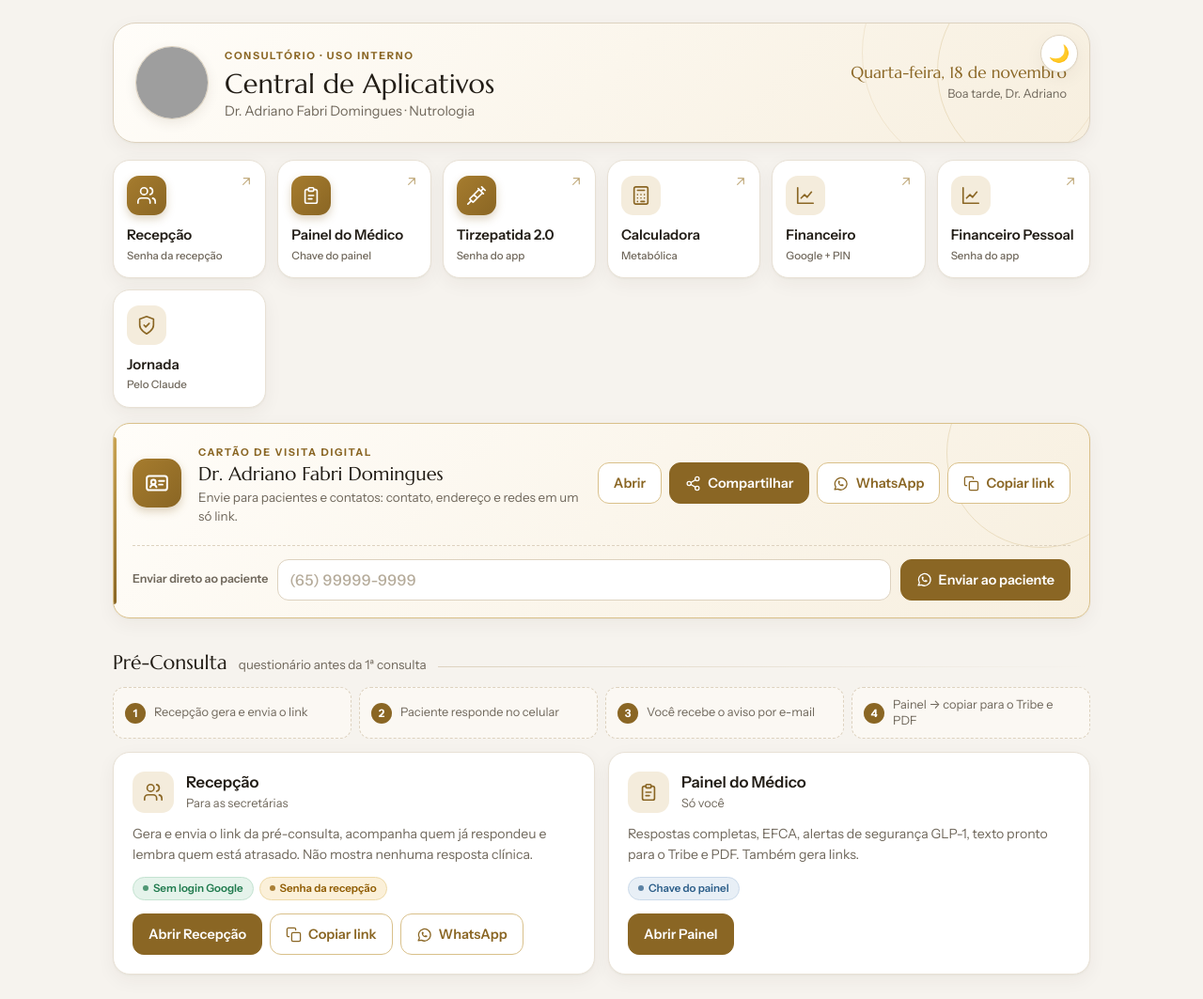
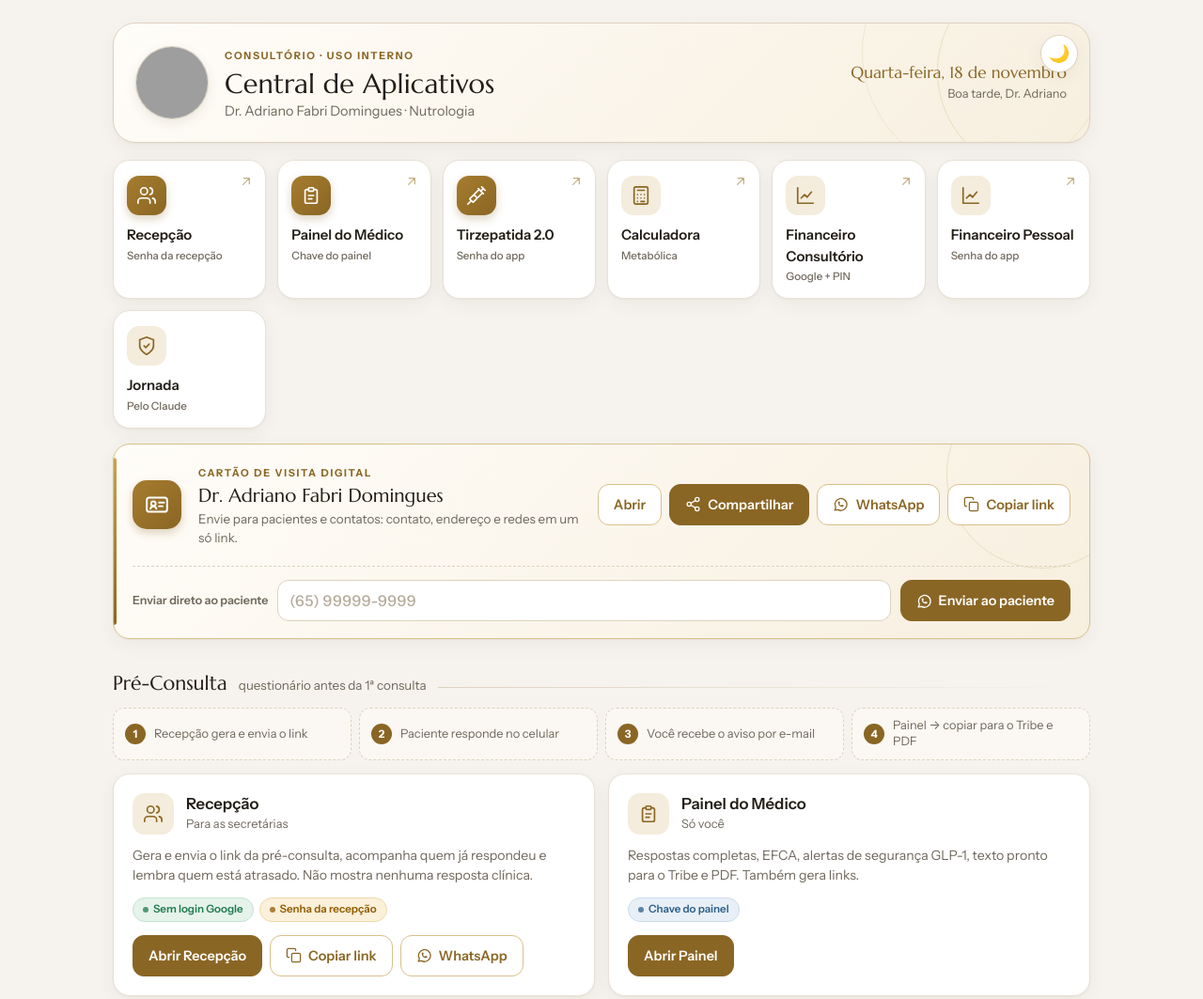
Before and after one commit to adrianofabri/adrianofabri.github.io, a plain HTML site: page index.html in a window 1280 px wide. Shown: the top 1063 px of the page at 94% size. Drawn offline with Linux system fonts and the light colour scheme; grey boxes are pictures that could not be loaded.

Commit message:
Update index.html

```diff
--- a/index.html
+++ b/index.html
@@ -242,7 +242,7 @@ html[data-theme="dark"] .envio input{background:var(--surface2)}
   <a class="qt pri" href="https://adrianofabri.github.io/pre-consulta/" target="_blank" rel="noopener"><span class="ic"><svg class="i"><use href="#i-painel"/></svg></span><span><b>Painel do Médico</b><small>Chave do painel</small></span><svg class="i ar"><use href="#i-seta"/></svg></a>
   <a class="qt pri" href="tirzepatida/" target="_blank" rel="noopener"><span class="ic"><svg class="i"><use href="#i-tirze"/></svg></span><span><b>Tirzepatida 2.0</b><small>Senha do app</small></span><svg class="i ar"><use href="#i-seta"/></svg></a>
   <a class="qt" href="tirzepatida/calculadora.html" target="_blank" rel="noopener"><span class="ic"><svg class="i"><use href="#i-calc"/></svg></span><span><b>Calculadora</b><small>Metabólica</small></span><svg class="i ar"><use href="#i-seta"/></svg></a>
-  <a class="qt" href="https://script.google.com/macros/s/AKfycbwO797VFxIZabeqJtHt90NMCU5tHv0UpRmULhBIZSX5tIsKgKacLeZzb0kiLuheZkQN/exec" target="_blank" rel="noopener"><span class="ic"><svg class="i"><use href="#i-fin"/></svg></span><span><b>Financeiro</b><small>Google + PIN</small></span><svg class="i ar"><use href="#i-seta"/></svg></a>
+  <a class="qt" href="https://script.google.com/macros/s/AKfycbwO797VFxIZabeqJtHt90NMCU5tHv0UpRmULhBIZSX5tIsKgKacLeZzb0kiLuheZkQN/exec" target="_blank" rel="noopener"><span class="ic"><svg class="i"><use href="#i-fin"/></svg></span><span><b>Financeiro Consultório</b><small>Google + PIN</small></span><svg class="i ar"><use href="#i-seta"/></svg></a>
   <a class="qt" href="financas/" target="_blank" rel="noopener"><span class="ic"><svg class="i"><use href="#i-fin"/></svg></span><span><b>Financeiro Pessoal</b><small>Senha do app</small></span><svg class="i ar"><use href="#i-seta"/></svg></a>
   <a class="qt" href="#jornada"><span class="ic"><svg class="i"><use href="#i-jorn"/></svg></span><span><b>Jornada</b><small>Pelo Claude</small></span></a>
 </nav>
```
